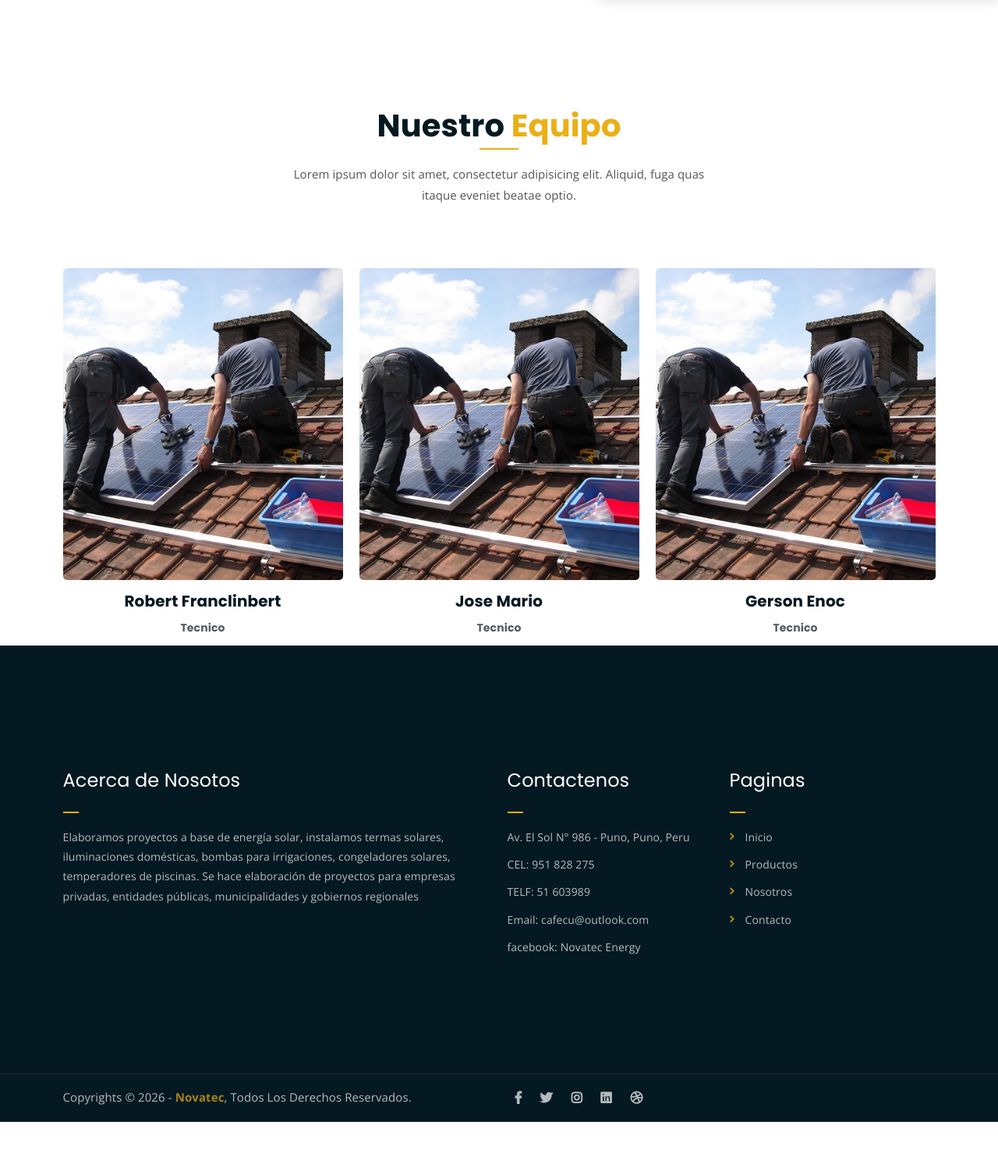
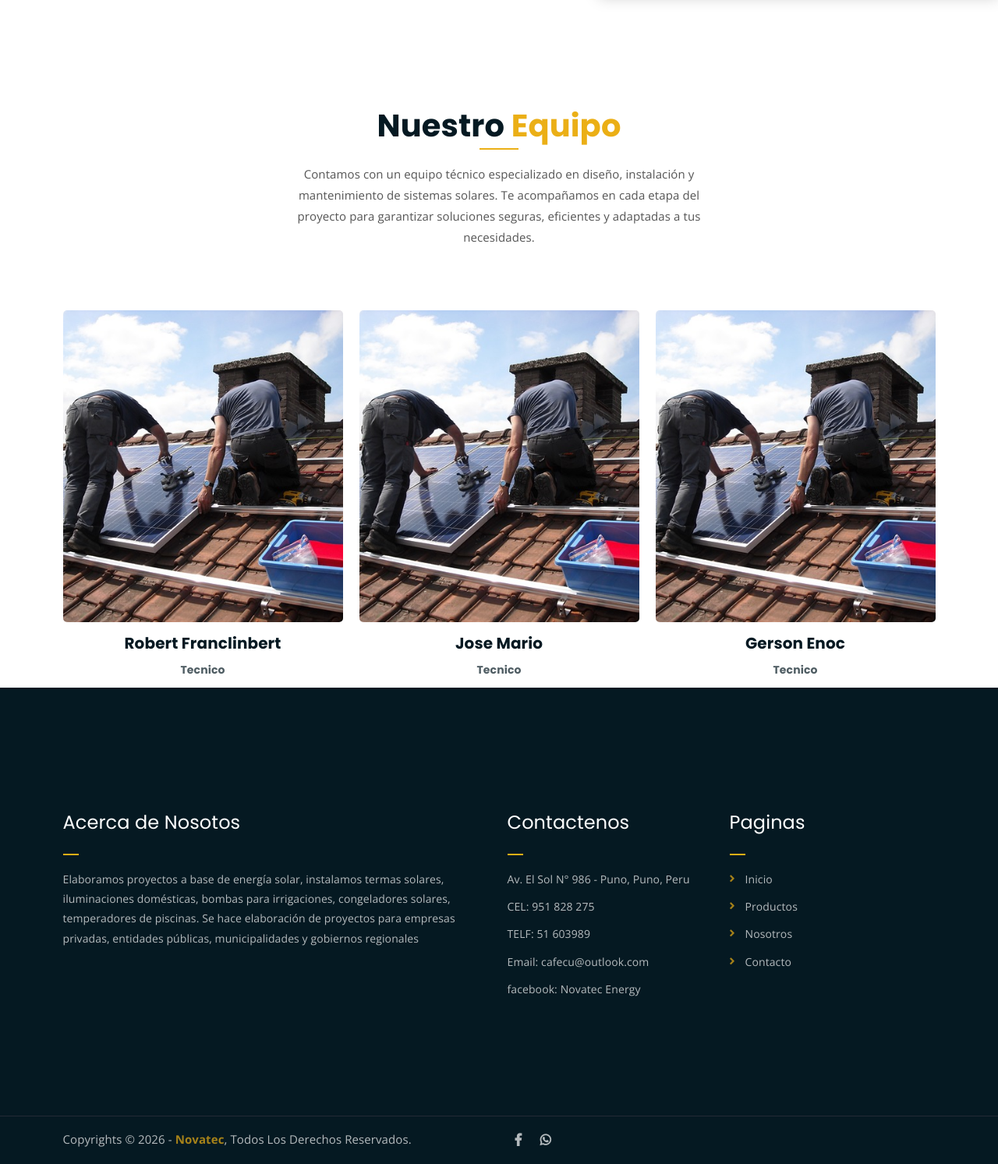
Before and after one commit to jhonccastilloa/Novatec-Energy, a PHP site: page /nosotros.php in a window 1280 px wide. Shown: the part 819-2312 px from the top of the page at 78% size. Before the commit the page ends 2258 px from the top, so only its background shows below. Run offline with PHP 8.4, Linux system fonts and the light colour scheme; data comes from the database, SQL or seed files in the repository; some libraries are stand-ins or nearby versions.

Commit message:
feat(nosotros): update team description for clarity and detail fix(footer): replace social media links with WhatsApp contact

```diff
--- a/footer.php
+++ b/footer.php
@@ -77,10 +77,7 @@
 					<div class="social-icons">
 						<ul>
 							<li><a href="#" target="_blank"><i class="fab fa-facebook-f"></i></a></li>
-							<li><a href="#" target="_blank"><i class="fab fa-twitter"></i></a></li>
-							<li><a href="#" target="_blank"><i class="fab fa-instagram"></i></a></li>
-							<li><a href="#" target="_blank"><i class="fab fa-linkedin"></i></a></li>
-							<li><a href="#" target="_blank"><i class="fab fa-dribbble"></i></a></li>
+							<li><a href="https://api.whatsapp.com/send?phone=+51 951828275&text=Hola, deseo adquirir un producto con ustedes" target="_blank"><i class="fab fa-whatsapp"></i></a></li>
 						</ul>
 					</div>
 				</div>
--- a/nosotros.php
+++ b/nosotros.php
@@ -119,7 +119,7 @@ include_once("head.php")
 			<div class="col-lg-8 offset-lg-2 text-center">
 				<div class="section-title">
 					<h3>Nuestro <span class="orange-text">Equipo</span></h3>
-					<p>Lorem ipsum dolor sit amet, consectetur adipisicing elit. Aliquid, fuga quas itaque eveniet beatae optio.</p>
+					<p>Contamos con un equipo técnico especializado en diseño, instalación y mantenimiento de sistemas solares. Te acompañamos en cada etapa del proyecto para garantizar soluciones seguras, eficientes y adaptadas a tus necesidades.</p>
 				</div>
 			</div>
 		</div>
```
